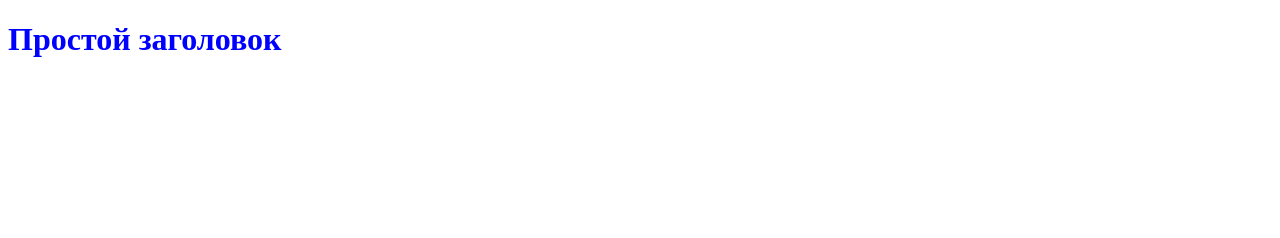
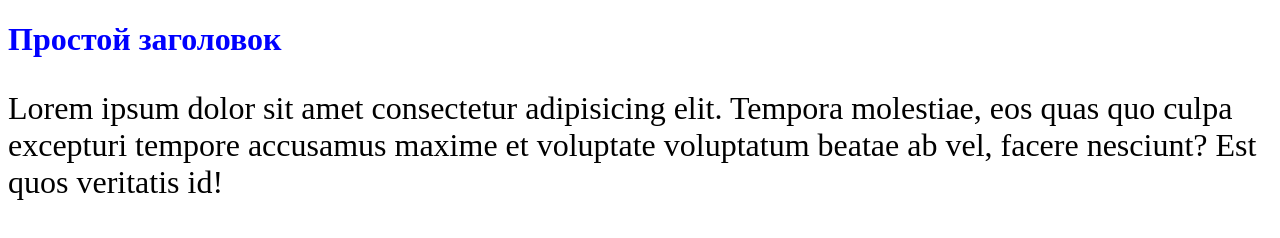
Before and after one commit to Firax-Cobalt/automate_publishing, a website: page src/index.html in a window 1280 px wide. Drawn offline with Linux system fonts and the light colour scheme; files that its build step writes are made by us from their sources.

Commit message:
Добавил свойства теги и по умолчанию запуск через команду gulp - сервер.

```diff
--- a/gulpfile.js
+++ b/gulpfile.js
@@ -56,3 +56,4 @@ exports.clean = clean;
 
 exports.build = build;
 exports.watchapp = watchapp;
+exports.default = watchapp;
--- a/src/blocks/main/__text/main__text.css
+++ b/src/blocks/main/__text/main__text.css
@@ -0,0 +1,3 @@
+.main__text {
+  font-size: 2rem;
+}
--- a/src/index.html
+++ b/src/index.html
@@ -10,5 +10,13 @@
     <header class="header">
       <h1 class="header__title">Простой заголовок</h1>
     </header>
+    <main class="main">
+      <p class="main__text">
+        Lorem ipsum dolor sit amet consectetur adipisicing elit. Tempora
+        molestiae, eos quas quo culpa excepturi tempore accusamus maxime et
+        voluptate voluptatum beatae ab vel, facere nesciunt? Est quos veritatis
+        id!
+      </p>
+    </main>
   </body>
 </html>
```
